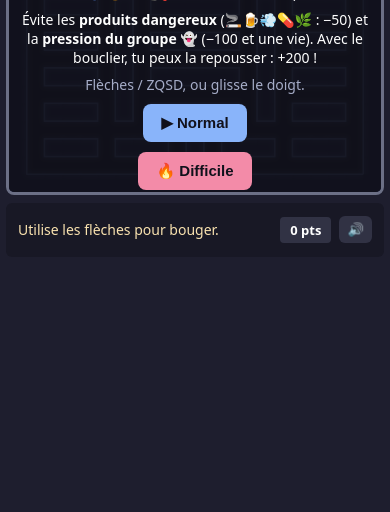
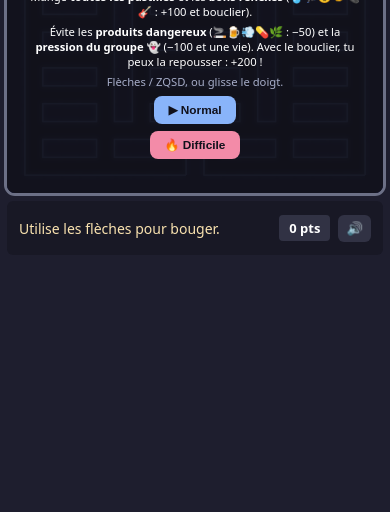
Before and after one commit to julienm18/declic-jeux, a plain HTML site: page index.html in a window 390 px wide. Shown: the part 332-844 px from the top of the page. Drawn offline with Linux system fonts and the light colour scheme.

Commit message:
Refactor HTML structure and styles for responsiveness

```diff
--- a/index.html
+++ b/index.html
@@ -5,29 +5,34 @@
 <meta name="viewport" content="width=device-width, initial-scale=1">
 <title>PAC-PRÉVENTION</title>
 <style>
-  body{margin:0;background:#1e1e2e;color:#fff;font-family:system-ui,sans-serif;display:flex;flex-direction:column;align-items:center;justify-content:center;min-height:100vh}
-  #pp-wrap{width:100%;max-width:480px;padding:6px;box-sizing:border-box}
-  #game{position:relative;background:#11111b;border:3px solid #6c7086;border-radius:8px;overflow:hidden;line-height:0;outline:none}
-  #pp-cv{width:100%;height:auto;display:block}
-  #pp-ov{position:absolute;inset:0;background:#11111bf2;display:flex;flex-direction:column;align-items:center;justify-content:center;text-align:center;padding:10px;line-height:1.35;overflow:auto;font-size:14px}
-  #pp-ov h2{margin:4px 0;color:#f9e2af;font-size:22px}
-  #pp-ov p{margin:4px 0;max-width:400px}
-  .pp-b{cursor:pointer;margin:5px;padding:10px 18px;border:0;border-radius:8px;background:#89b4fa;color:#11111b;font-weight:700;font-size:15px}
-  .pp-b.r{background:#f38ba8}
-  #pp-hud{margin-top:8px;background:#181825;padding:8px 12px;border-radius:6px;display:flex;justify-content:space-between;align-items:center;gap:8px;font-size:14px}
-  #pp-msg{color:#f9e2af;flex:1;min-height:38px;display:flex;align-items:center}
-  #pp-st{background:#313244;padding:4px 10px;border-radius:4px;white-space:nowrap;font-weight:700;font-size:13px}
-  #pp-mu{border:0;background:#313244;color:#fff;border-radius:6px;padding:6px 8px;cursor:pointer}
-  #pp-pad{display:none;margin-top:8px;grid-template-columns:repeat(3,56px);gap:6px;justify-content:center}
-  #pp-pad button{height:46px;border:0;border-radius:8px;background:#313244;color:#fff;font-size:20px}
-  @media (pointer:coarse){#pp-pad{display:grid}}
+:root{--vh:100vh;--res:130px}@supports (height:100dvh){:root{--vh:100dvh}}
+@media (pointer:coarse){:root{--res:215px}}
+html,body{margin:0;height:100%}
+body{background:#1e1e2e;color:#fff;font-family:system-ui,sans-serif;overflow:hidden;display:flex;align-items:center;justify-content:center}
+#pp-wrap{--gw:min(calc(100vw - 14px),calc((var(--vh) - var(--res))*1.4),760px);display:flex;flex-direction:column;align-items:center;gap:8px;padding:6px;box-sizing:border-box}
+#game{position:relative;width:var(--gw);aspect-ratio:462/330;container-type:inline-size;background:#11111b;box-shadow:0 0 0 3px #6c7086;border-radius:8px;overflow:hidden;line-height:0;outline:none}
+#pp-cv{width:100%;height:100%;display:block}
+#pp-ov{position:absolute;inset:0;background:#11111bf2;display:flex;flex-direction:column;align-items:center;justify-content:center;text-align:center;padding:2cqw;line-height:1.3;overflow:auto;font-size:12px;font-size:clamp(9px,3cqw,16px)}
+#pp-ov h2{margin:.2em 0;color:#f9e2af;font-size:1.7em}
+#pp-ov p{margin:.25em 0;max-width:92%}
+.pp-b{cursor:pointer;margin:.3em;padding:.6em 1.2em;border:0;border-radius:8px;background:#89b4fa;color:#11111b;font-weight:700;font-size:1.05em}
+.pp-b.r{background:#f38ba8}
+#pp-side{width:var(--gw);display:flex;flex-direction:column;gap:8px}
+#pp-hud{background:#181825;padding:8px 12px;border-radius:6px;display:flex;justify-content:space-between;align-items:center;gap:8px;font-size:14px}
+#pp-msg{color:#f9e2af;flex:1;min-height:38px;display:flex;align-items:center;line-height:1.25}
+#pp-st{background:#313244;padding:4px 10px;border-radius:4px;white-space:nowrap;font-weight:700;font-size:13px}
+#pp-mu{border:0;background:#313244;color:#fff;border-radius:6px;padding:6px 8px;cursor:pointer}
+#pp-pad{display:none;grid-template-columns:repeat(3,1fr);gap:8px;width:100%;max-width:280px;margin:0 auto}
+#pp-pad button{height:58px;border:0;border-radius:10px;background:#313244;color:#fff;font-size:22px;touch-action:manipulation}
+@media (pointer:coarse){#pp-pad{display:grid}}
+@media (orientation:landscape) and (max-height:700px){#pp-wrap{--gw:min(calc(100vw - 240px),calc((var(--vh) - 16px)*1.4));flex-direction:row;gap:12px}#pp-side{width:210px}#pp-hud{flex-direction:column;align-items:stretch}#pp-pad{max-width:none}#pp-pad button{height:46px}}
 </style>
 </head>
 <body>
 <div id="pp-wrap">
   <div id="game" tabindex="0"><canvas id="pp-cv" width="462" height="330"></canvas><div id="pp-ov"></div></div>
-  <div id="pp-hud"><div id="pp-msg">Utilise les flèches pour bouger.</div><div id="pp-st">0 pts</div><button id="pp-mu" aria-label="Son">🔊</button></div>
-  <div id="pp-pad"><span></span><button id="pp-u">▲</button><span></span><button id="pp-l">◀</button><button id="pp-d">▼</button><button id="pp-r">▶</button></div>
+  <div id="pp-side"><div id="pp-hud"><div id="pp-msg">Utilise les flèches pour bouger.</div><div id="pp-st">0 pts</div><button id="pp-mu" aria-label="Son">🔊</button></div>
+  <div id="pp-pad"><span></span><button id="pp-u">▲</button><span></span><button id="pp-l">◀</button><button id="pp-d">▼</button><button id="pp-r">▶</button></div></div>
 </div>
 <script>
 (function(){
```
